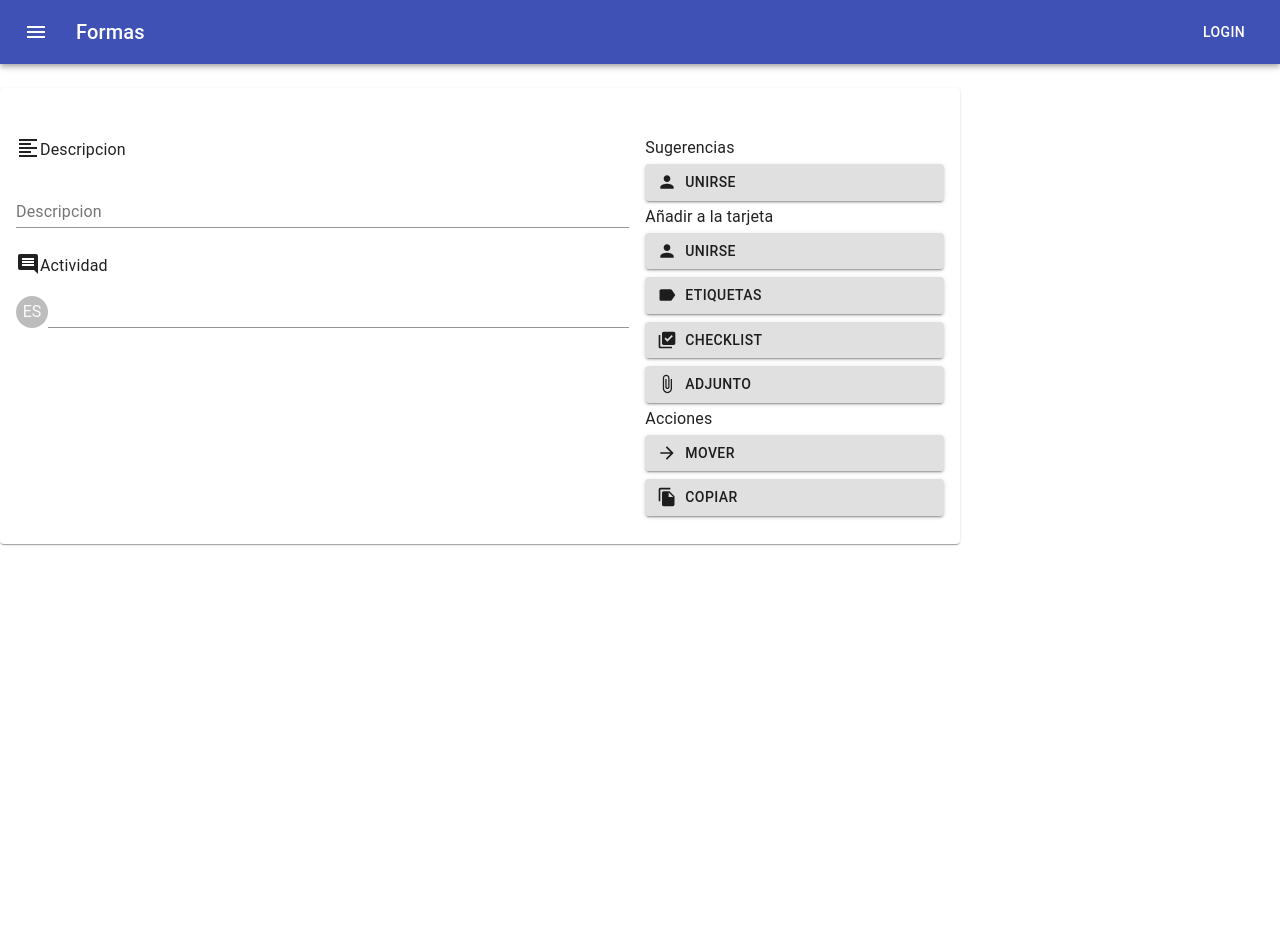
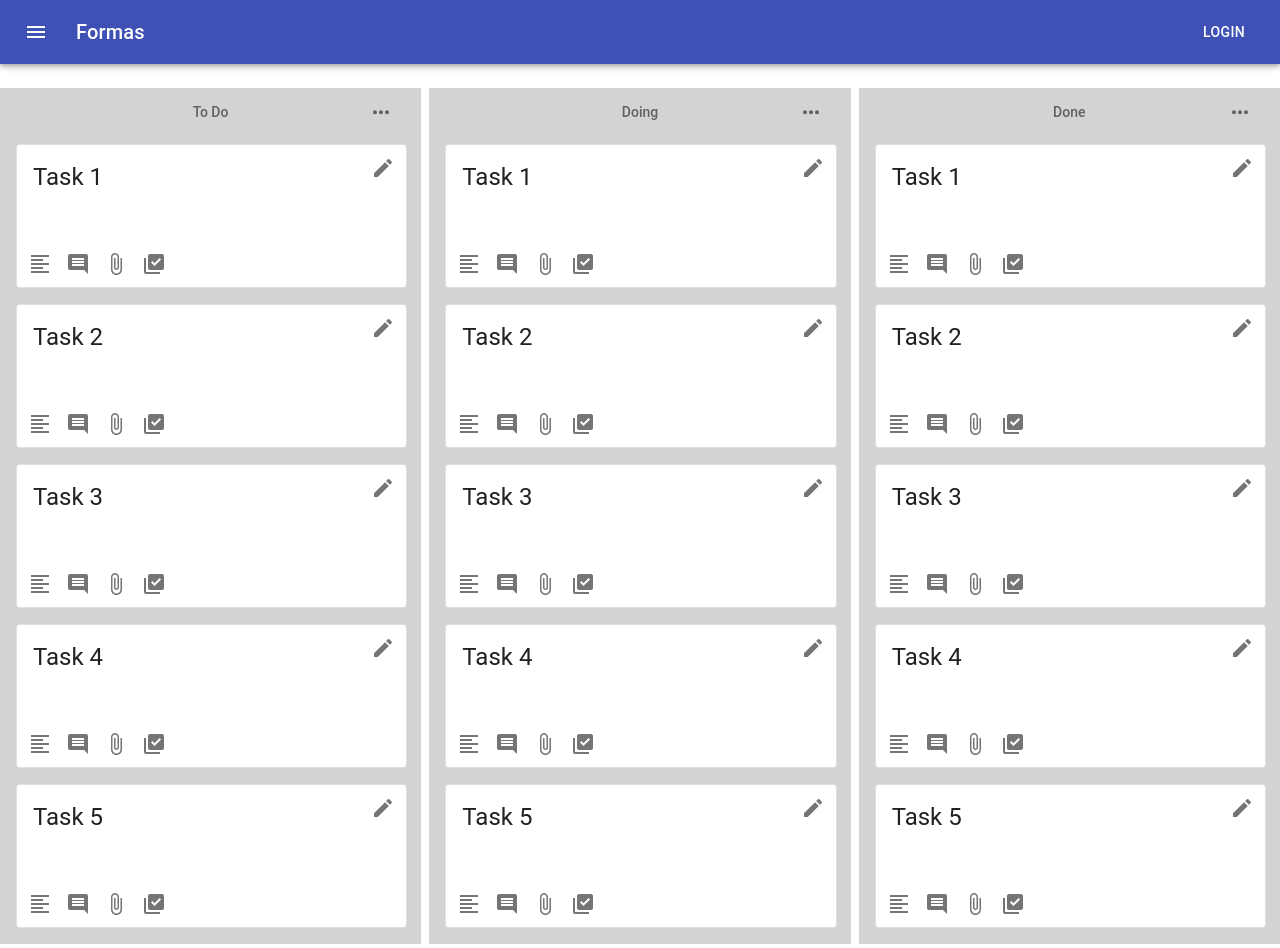
Before and after one commit to manussr/TaskManager, a React (Create React App) app: page / in a window 1280 px wide. Before the commit the page ends 800 px from the top, so only its background shows below. Built offline with nearby package versions, Linux system fonts and the light colour scheme.

Commit message:
Modal update

```diff
--- a/src/components/App.js
+++ b/src/components/App.js
@@ -4,7 +4,7 @@ import Grid from '@material-ui/core/Grid'
 import Paper from '@material-ui/core/Paper';
 import Header from './Header';
 import TaskList from './TaskList';
-import TaskItem from "./TaskItem";
+
 
 
 const useStyles = makeStyles((theme) => ({
@@ -27,14 +27,6 @@ const App = () => {
     return (
         <div>
           <Header/>
-          <TaskItem/>
-        </div>
-    );
-};
-
-export default App;
-
-/*
           <Grid container spacing={1}>
             <Grid item lg={4} md={4} xs={12} className={classes.paper}>
               <TaskList title={"To Do"}></TaskList>
@@ -46,4 +38,8 @@ export default App;
               <TaskList title={"Done"}></TaskList>
             </Grid>
           </Grid>
-*/
+        </div>
+    );
+};
+
+export default App;
--- a/src/components/CardItem.js
+++ b/src/components/CardItem.js
@@ -1,14 +1,13 @@
+import React from "react";
 import { CardContent, Card, CardActions,
-        IconButton, CardHeader, Typography, Button} from "@material-ui/core";
-
+        IconButton, CardHeader, CardActionArea, Modal} from "@material-ui/core";
 import EditIcon from '@material-ui/icons/Edit';
 import LibraryAddCheckIcon from '@material-ui/icons/LibraryAddCheck';
 import AttachFileIcon from '@material-ui/icons/AttachFile';
 import CommentIcon from '@material-ui/icons/Comment';
 import FormatAlignLeftIcon from '@material-ui/icons/FormatAlignLeft';
-import React from "react";
 import { makeStyles } from '@material-ui/core/styles';
-
+import TaskItem from "./TaskItem";
 
 const useStyles = makeStyles((theme) => ({
     root: {
@@ -30,16 +29,36 @@ const useStyles = makeStyles((theme) => ({
 
 const CardItem = (props) => {
     const classes = useStyles();
+    const [open, setOpen] = React.useState(false);
+
+    const handleOpen = () => {
+      setOpen(true);
+    };
+
+    const handleClose = () => {
+      setOpen(false);
+    };
+
     return (
         <Card className={classes.root} variant="outlined">
-            <CardHeader title={props.title} action={
+            <CardHeader  title={props.title} action={
                     <IconButton size="small" aria-label="edit">
                         <EditIcon></EditIcon>
                     </IconButton>
             }></CardHeader>
-          <CardContent>
+          <CardActionArea onClick={handleOpen}>
+            <CardContent>
 
-          </CardContent>
+            </CardContent>
+          </CardActionArea>
+          <Modal
+            open={open}
+            onClose={handleClose}
+            aria-labelledby="simple-modal-title"
+            aria-describedby="simple-modal-description"
+          >
+            <TaskItem />
+          </Modal>
           <CardActions>
             <IconButton size="small" aria-label="description">
                 <FormatAlignLeftIcon/>
--- a/src/components/TaskItem.js
+++ b/src/components/TaskItem.js
@@ -16,7 +16,11 @@ import { makeStyles } from '@material-ui/core/styles';
 
 const useStyles = makeStyles((theme) => ({
     root: {
-        maxWidth: '75%',
+        width: '75%',
+        position: 'fixed',
+        top: "50%",
+        left: "50%",
+        transform: "translate(-50%, -50%)"
       },
       bullet: {
         display: 'inline-block',
```
Lines whose indentation alone changed are shown as unchanged.
